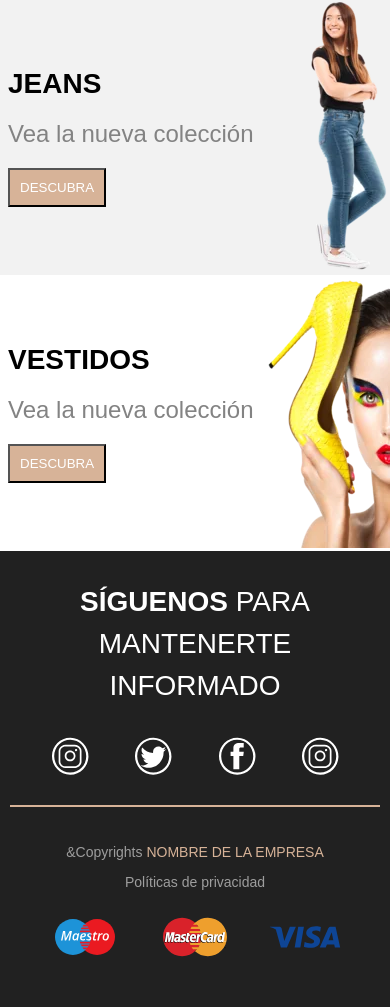
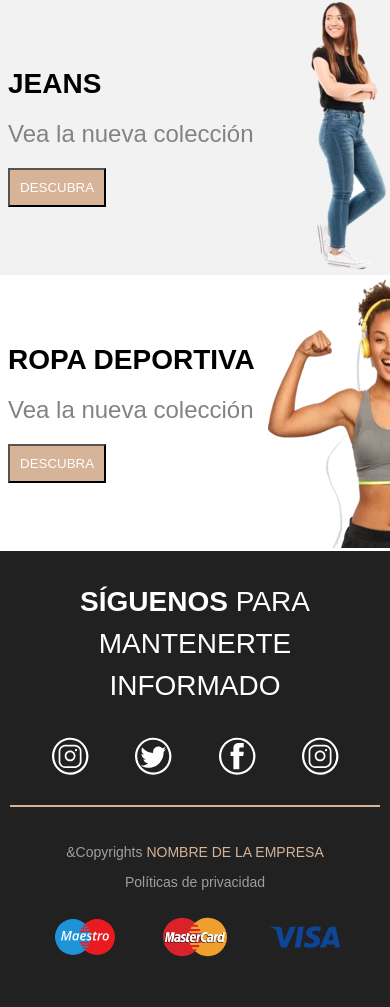
Before and after one commit to ronaldrrca/web-model-2, a PHP site: page /inicio.php in a window 390 px wide. Shown: the part 1063-2070 px from the top of the page. Run offline with PHP 8.4, Linux system fonts and the light colour scheme.

Commit message:
Agregando todos lo componentes de la sección discover, con sucorrespondiente comportamiento responsivo

```diff
--- a/414p.css
+++ b/414p.css
@@ -16,7 +16,6 @@ html{
 }
 
 body{
-    background-color: #ffffff;
     display: grid;
     grid-template-columns: 100%;
     grid-template-rows: auto auto auto;
@@ -24,6 +23,9 @@ body{
     "header"
     "main"
     "footer";
+    max-width: 150rem;
+    margin: 0 auto;
+    background-color: #ffffff;
 }
 
 header{
@@ -267,12 +269,17 @@ footer{
     font-size: 2.8rem;
     font-weight: bold;
     margin-bottom: 2rem;
+
 }
 
 .new_collection_beige p:nth-child(2), .new_collection_white p:nth-child(2){
     font-size: 2.4rem;
     color: #838383;
     margin-bottom: 2rem;
+    z-index: 9;
+}
+
+.new_collection_beige p:nth-child(2), .new_collection_white p:nth-child(2){
     z-index: 9;
 }
 
@@ -287,17 +294,19 @@ footer{
     display: flex;
     justify-content: flex-end;
     align-items: center;
+
 }
 
 .new_collection_text{
     width: 70%;
 }
 
-#zapatos_movil{
+#zapatos_movil, #ropa_deportiva_movil{
     display: block;
+
 }
 
-#zapatos_tablet{
+#zapatos_tablet, #ropa_deportiva_tablet{
     display: none;
 }
 
--- a/768p.css
+++ b/768p.css
@@ -34,10 +34,10 @@
     padding: 0 12rem;
 }
 
-#zapatos_movil{
+#zapatos_movil, #ropa_deportiva_movil{
     display: none;
 }
 
-#zapatos_tablet{
+#zapatos_tablet, #ropa_deportiva_tablet{
     display: block;
 }
--- a/inicio.php
+++ b/inicio.php
@@ -72,13 +72,13 @@
                     </div>
                     <div class="new_collection_white">
                         <div class="new_collection_text">
-                            <p>VESTIDOS</p>
+                            <p>ROPA DEPORTIVA</p>
                             <p>Vea la nueva colección</p>
                             <button>DESCUBRA</button>
                         </div>
                         <figure class="new_collection_image">
-                            <img id="zapatos_movil" src="assets/images/zapatos-movil-122x270.webp" alt="">
-                            <img id="zapatos_tablet" src="assets/images/zapatos-257x270.webp" alt="">
+                            <img id="ropa_deportiva_movil" src="assets/images/ropa-deportiva-movil-122x270.webp" alt="">
+                            <img id="ropa_deportiva_tablet" src="assets/images/ropa-deportiva-221x270.webp" alt="">
                         </figure>
                     </div>
             </section>
```
Also changed, not shown: assets/images/ropa-deportiva-221x270.webp (added), assets/images/ropa-deportiva-movil-122x270.webp (added), assets/images/ropa-deportiva-movil.png (added), 2 other files.
